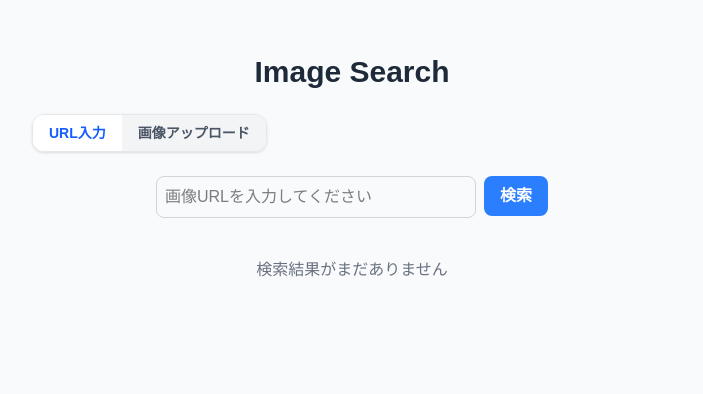
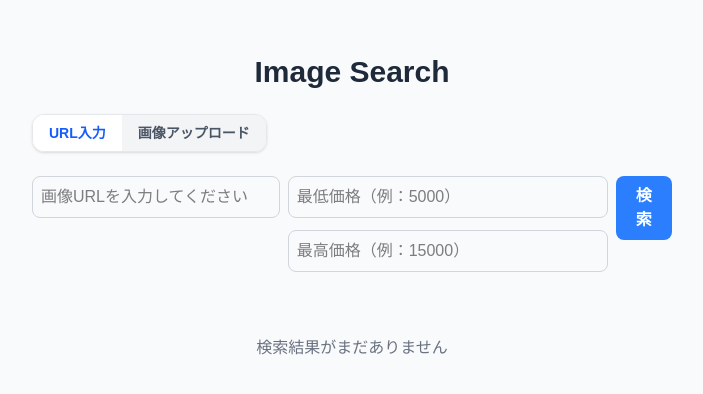
Before and after one commit to yutaka2020/rakuten_embedding, a Next.js app in the folder frontend/: page / in a window 1280 px wide. Shown: the part 266-660 px from the top of the page, without its empty margins (288-991 px from the left). Built offline with nearby package versions, Linux system fonts and the light colour scheme.

Commit message:
検索に条件を追加できるように実装

```diff
--- a/frontend/app/page.tsx
+++ b/frontend/app/page.tsx
@@ -11,6 +11,8 @@ export default function Home() {
   const [loading, setLoading] = useState(false);
   const [results, setResults] = useState<any[]>([]);
   const [file, setFile] = useState<File | null>(null);
+  const [minPrice, setMinPrice] = useState("");
+  const [maxPrice, setMaxPrice] = useState("");
 
   // 入力モード（URL or ファイル）
   const [mode, setMode] = useState<Mode>("url");
@@ -52,6 +54,10 @@ export default function Home() {
       } else if (file) {
         formData.append("file", file);
       }
+
+      // 最低価格と最高価格をフォームデータに追加
+      if (minPrice) formData.append("min_price", minPrice);
+      if (maxPrice) formData.append("max_price", maxPrice);
 
       // サーバーにリクエストを送信
       const res = await fetch("http://127.0.0.1:8000/api/search", {
@@ -157,6 +163,25 @@ export default function Home() {
           setImageUrl={setImageUrl}
           file={file}
           setFile={setFile} />
+
+        <div className="flex flex-col items-center gap-3 mb-6">
+
+          <input
+            type="number"
+            placeholder="最低価格（例：5000）"
+            value={minPrice}
+            onChange={(e) => setMinPrice(e.target.value)}
+            className="w-80 p-2 border border-gray-300 rounded-lg text-black"
+          />
+
+          <input
+            type="number"
+            placeholder="最高価格（例：15000）"
+            value={maxPrice}
+            onChange={(e) => setMaxPrice(e.target.value)}
+            className="w-80 p-2 border border-gray-300 rounded-lg text-black"
+          />
+        </div>
         <button
           onClick={handleSearch}
           disabled={loading}
```
Also changed, not shown: 1 other file (tests, documents, lock files or other folders).
